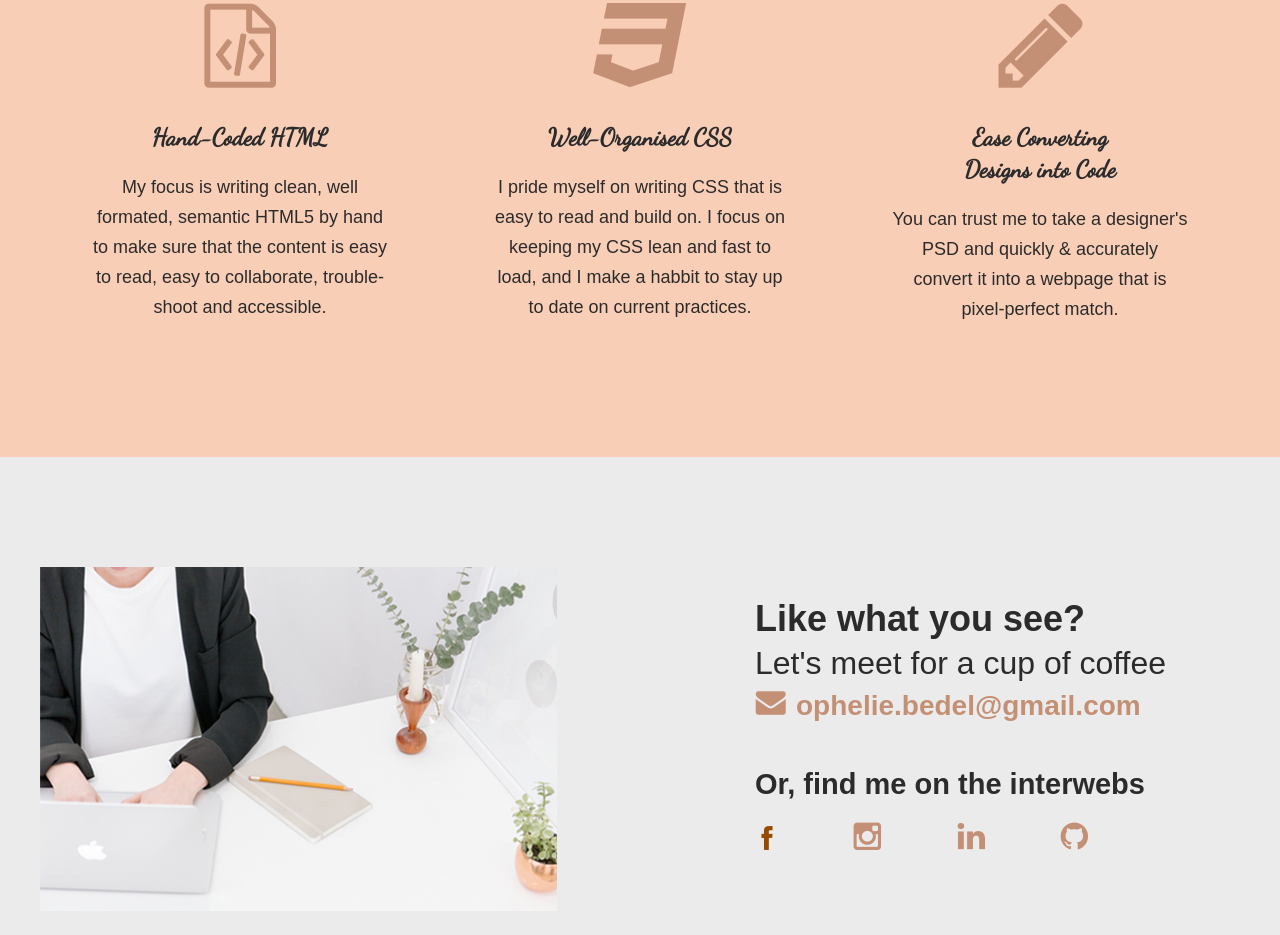
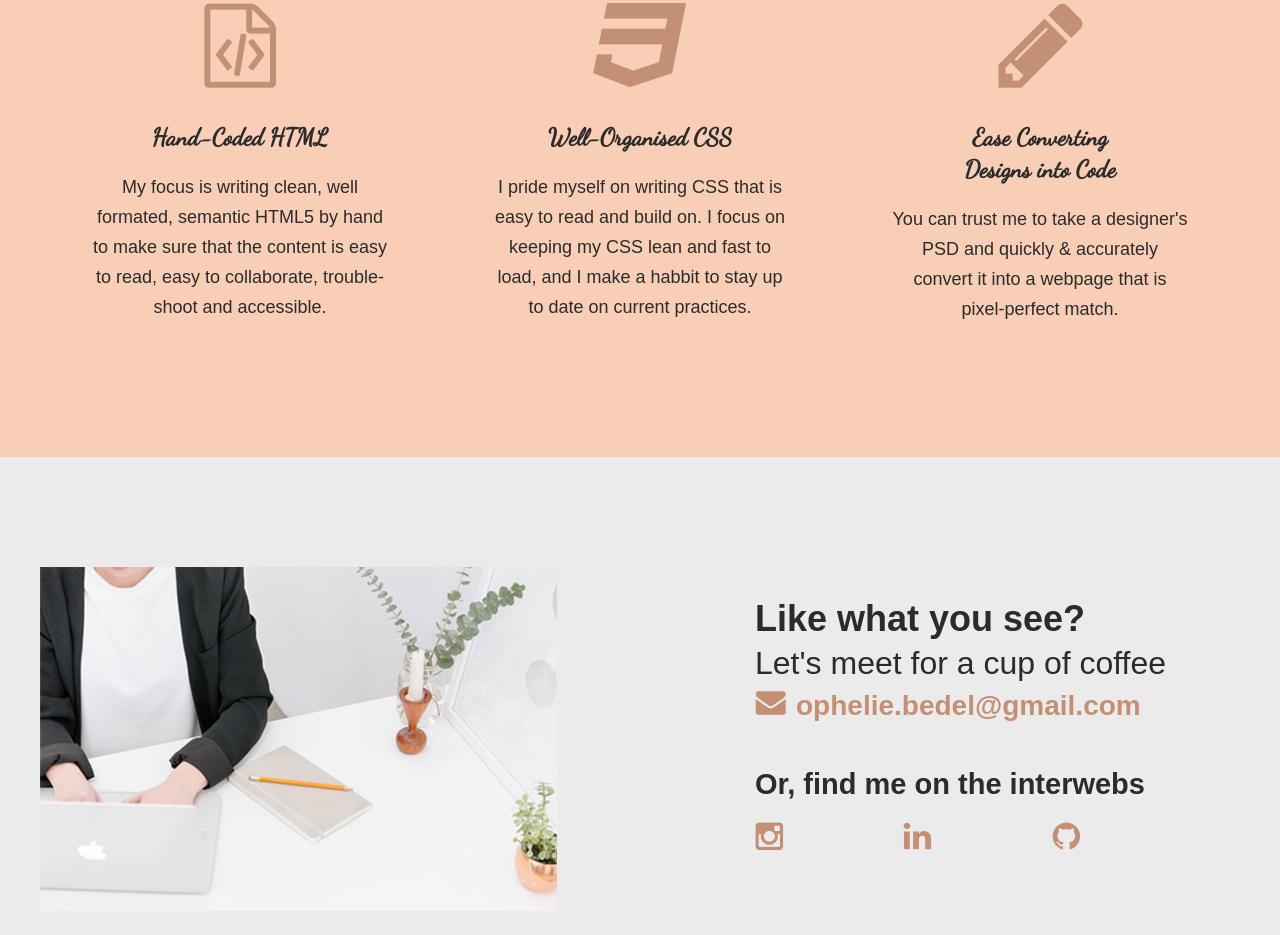
Before and after one commit to OpheliaB24/Jubilee-Austen, a plain HTML site: page index.html in a window 1280 px wide. Shown: the part 1537-2472 px from the top of the page. Drawn offline with Linux system fonts and the light colour scheme; a web font is replaced by a local one.

Commit message:
Remove fb link update instagram link and update padding contact ul img

```diff
--- a/css/main.css
+++ b/css/main.css
@@ -187,5 +187,5 @@ header h2 span{
 }
 
 #contact ul img{
-  padding-right: 70px;
+  padding-right: 115px;
 }
--- a/index.html
+++ b/index.html
@@ -74,8 +74,7 @@
                 <a href="mailto:ophelie.bedel@gmail.com"><img src="img/envelope.png" id="envelope" alt="ENVELOPE icon" />ophelie.bedel@gmail.com</a>
               <h3 id="socialmedia-header">Or, find me on the interwebs</h3>
                 <ul>
-                  <li><a href="https://www.facebook.com/ophelie.bedel.33"><img src="img/facebook-24.png" alt="facebook icon"/></a></li>
-                  <li><a href="https://www.instagram.com/opheliab24/"><img src="img/instagram.png" alt="twitter icon"/></a></li>
+                  <li><a href="https://www.instagram.com/opheliebedel/"><img src="img/instagram.png" alt="twitter icon"/></a></li>
                   <li><a href="https://www.linkedin.com/in/ophelie-bedel-3313a224/"><img src="img/linkedin.png" alt="linkedin icon"/></a></li>
                   <li><a href="https://github.com/OpheliaB24"><img src="img/github.png" alt="github icon"/></a></li>
                 </ul>
```
